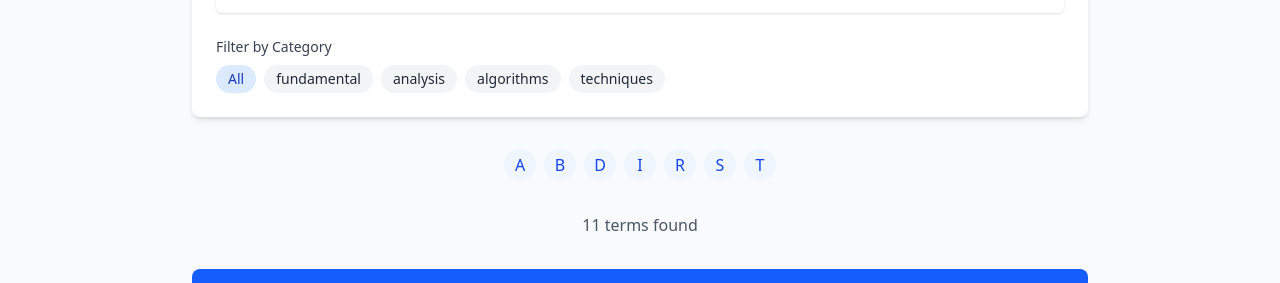
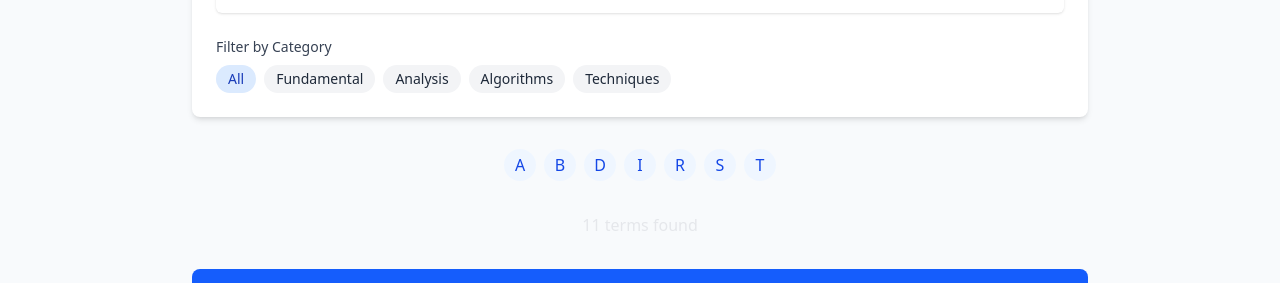
Before and after one commit to Scc33/algorithm-visualizer, a Next.js app: page /glossary in a window 1280 px wide. Shown: the part 344-627 px from the top of the page. Built offline with nearby package versions, Linux system fonts and the light colour scheme; no server answers.

Commit message:
Update glossary page styles for improved readability and button capitalization

```diff
--- a/app/glossary/page.tsx
+++ b/app/glossary/page.tsx
@@ -103,13 +103,13 @@ export default function GlossaryPage() {
                 <button
                   key={category}
                   onClick={() => setActiveCategory(category)}
-                  className={`px-3 py-1 rounded-full text-sm font-medium cursor-pointer ${
+                  className={`px-3 py-1 rounded-full text-sm font-medium cursor-pointer capitalize ${
                     activeCategory === category
                       ? "bg-blue-100 text-blue-800"
                       : "bg-gray-100 text-gray-800 hover:bg-gray-200"
                   }`}
                 >
-                  {category.charAt(0) + category.slice(1)}
+                  {category}
                 </button>
               ))}
             </div>
@@ -132,7 +132,7 @@ export default function GlossaryPage() {
         </div>
 
         {/* Results count */}
-        <div className="text-gray-600 mb-8 text-center">
+        <div className="text-gray-200 mb-8 text-center">
           {filteredTerms.length === 0 ? (
             <p>No terms found matching your search.</p>
           ) : (
```
